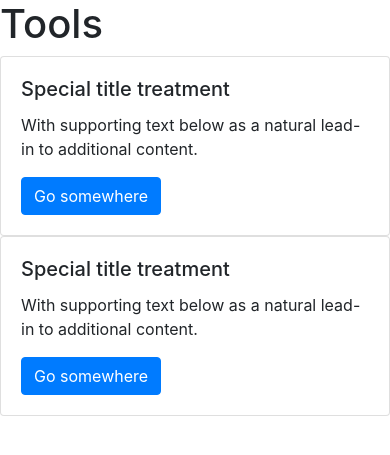
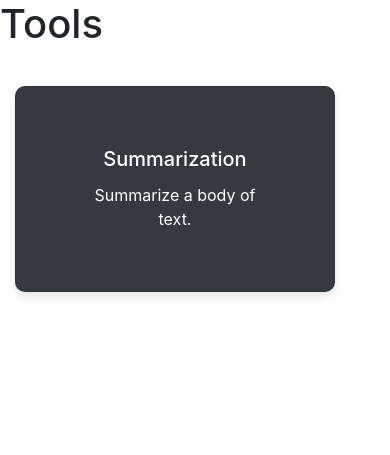
Before and after one commit to Jdka1/Student-Tools-App, a Flask app: page /tools in a window 390 px wide. Shown: the part 56-511 px from the top of the page. Run offline with Flask 2, Linux system fonts and the light colour scheme.

Commit message:
Added tools

```diff
--- a/main.py
+++ b/main.py
@@ -9,15 +9,14 @@ def home():
     return render_template("home.html")
 
 
-@app.route("/tools", methods=["POST","GET"])
-def login():
-    if request.method == "POST":
-        user = request.form["nm"]
-        flash("you are successfuly logged in")
-        return render_template("base.html")
-    else:
-        return render_template("tools.html")
+@app.route("/tools")
+def tools():
+    return render_template("tools.html")
 
+
+@app.route("/tools/<tool>")
+def tool(tool):
+    return render_template(f"{tool}.html")
 
 
 if __name__ == "__main__":
--- /dev/null
+++ b/static/styles/style.css
@@ -0,0 +1,23 @@
+.card{
+    margin: 30px;
+    border-radius: 10px;
+    background: #fff;
+    box-shadow: 0 6px 10px rgba(0,0,0,.08), 0 0 6px rgba(0,0,0,.05);
+      transition: .3s transform cubic-bezier(.155,1.105,.295,1.12),.3s box-shadow,.3s -webkit-transform cubic-bezier(.155,1.105,.295,1.12);
+  padding: 40px;
+  cursor: pointer;
+}
+
+.card:hover{
+     transform: scale(1.05);
+  box-shadow: 0 10px 20px rgba(0,0,0,.12), 0 4px 8px rgba(0,0,0,.06);
+}
+
+.card .link {
+    position: absolute;
+    width: 100%;
+    height: 100%;
+    top: 0;
+    left: 0;
+    z-index: 1;
+}
--- a/templates/base.html
+++ b/templates/base.html
@@ -2,6 +2,7 @@
 <html>
     <head>
         <link rel="stylesheet" href="https://cdn.jsdelivr.net/npm/bootstrap@4.3.1/dist/css/bootstrap.min.css" integrity="sha384-ggOyR0iXCbMQv3Xipma34MD+dH/1fQ784/j6cY/iJTQUOhcWr7x9JvoRxT2MZw1T" crossorigin="anonymous">
+        <link rel="stylesheet" href="{{ url_for('static', filename='styles/style.css') }}">
         <title>{% block title %}{% endblock %}</title>
     </head>
     <body>
--- /dev/null
+++ b/templates/summarization.html
@@ -0,0 +1,5 @@
+{% extends "base.html" %}
+{% block title %}Summarization{% endblock %}
+{% block content %}
+<h1>Summarization</h1>
+{% endblock %}
--- a/templates/tools.html
+++ b/templates/tools.html
@@ -2,25 +2,26 @@
 {% block title %}Tools{% endblock %}
 
 {% block content %}
+
 <h1>Tools</h1>
+
+
 <div class="row">
-	<div class="col-sm-6">
-		<div class="card">
-		<div class="card-body">
-			<h5 class="card-title">Special title treatment</h5>
-			<p class="card-text">With supporting text below as a natural lead-in to additional content.</p>
-			<a href="#" class="btn btn-primary">Go somewhere</a>
-		</div>
+
+	<div class="col-sm-0">
+		<div class="card text-center text-white bg-dark mb-3" style="width: 20rem;">
+			<div class="card-body">
+				<h5 class="card-title">Summarization</h5>
+				<p class="card-text">Summarize a body of text.</p>
+			</div>
+			<a href="/tools/summarization">
+				<span class="link"></span>
+			</a>
 		</div>
 	</div>
-	<div class="col-sm-6">
-		<div class="card">
-		<div class="card-body">
-			<h5 class="card-title">Special title treatment</h5>
-			<p class="card-text">With supporting text below as a natural lead-in to additional content.</p>
-			<a href="#" class="btn btn-primary">Go somewhere</a>
-		</div>
-		</div>
-	</div>
+
 </div>
+
+
+
 {% endblock %}
```
